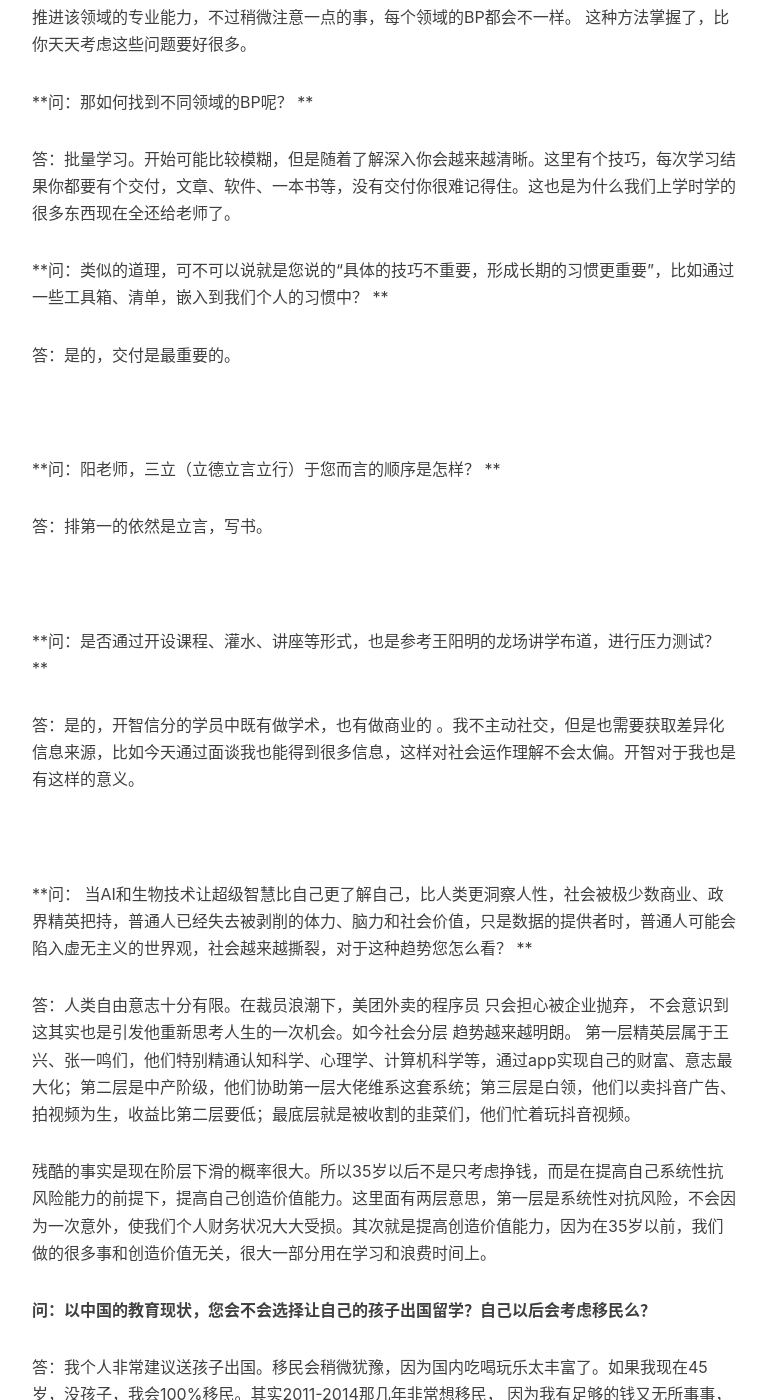
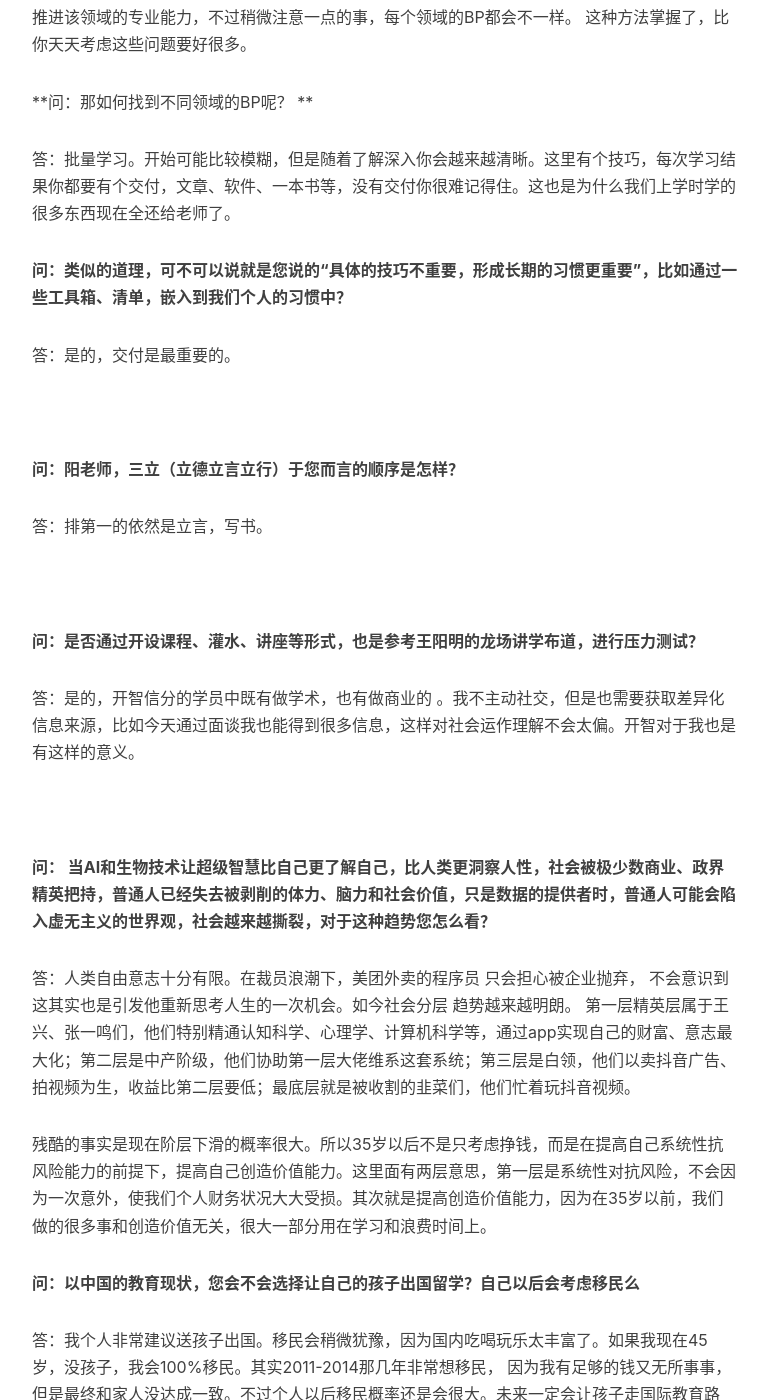
Before and after one commit to kiaorahao/hao.github.io, a Jekyll site: the page built from _posts/2019-02-19-Yang_QA.md, in a window 1280 px wide and 1400 px high, scrolled down 1843 px. Shown: the whole window, without its empty margins (233-1001 px from the left). Built offline with Jekyll 4.4.1, drawn with Linux system fonts in a browser that asks for light colours; nearby versions of some CDN libraries; comment, search, counter and statistics services are not loaded; some of the changed text lies outside the part shown.

Commit message:
190426
190426

```diff
--- a/_posts/2019-02-19-Yang_QA.md
+++ b/_posts/2019-02-19-Yang_QA.md
@@ -33,13 +33,13 @@ tags:
 答：批量学习。开始可能比较模糊，但是随着了解深入你会越来越清晰。这里有个技巧，每次学习结果你都要有个交付，文章、软件、一本书等，没有交付你很难记得住。这也是为什么我们上学时学的很多东西现在全还给老师了。
 <br>
 
-**问：类似的道理，可不可以说就是您说的“具体的技巧不重要，形成长期的习惯更重要”，比如通过一些工具箱、清单，嵌入到我们个人的习惯中？ **
+**问：类似的道理，可不可以说就是您说的“具体的技巧不重要，形成长期的习惯更重要”，比如通过一些工具箱、清单，嵌入到我们个人的习惯中？**
 
 答：是的，交付是最重要的。
 
 <br>
 
-**问：阳老师，三立（立德立言立行）于您而言的顺序是怎样？ **
+**问：阳老师，三立（立德立言立行）于您而言的顺序是怎样？**
 
 
 
@@ -47,7 +47,7 @@ tags:
 
 <br>
 
-**问：是否通过开设课程、灌水、讲座等形式，也是参考王阳明的龙场讲学布道，进行压力测试？ **
+**问：是否通过开设课程、灌水、讲座等形式，也是参考王阳明的龙场讲学布道，进行压力测试？**
 
 
 
@@ -55,14 +55,14 @@ tags:
 
 <br>
 
-**问： 当AI和生物技术让超级智慧比自己更了解自己，比人类更洞察人性，社会被极少数商业、政界精英把持，普通人已经失去被剥削的体力、脑力和社会价值，只是数据的提供者时，普通人可能会陷入虚无主义的世界观，社会越来越撕裂，对于这种趋势您怎么看？ **
+**问： 当AI和生物技术让超级智慧比自己更了解自己，比人类更洞察人性，社会被极少数商业、政界精英把持，普通人已经失去被剥削的体力、脑力和社会价值，只是数据的提供者时，普通人可能会陷入虚无主义的世界观，社会越来越撕裂，对于这种趋势您怎么看？**
 
 答：人类自由意志十分有限。在裁员浪潮下，美团外卖的程序员 只会担心被企业抛弃， 不会意识到这其实也是引发他重新思考人生的一次机会。如今社会分层 趋势越来越明朗。 第一层精英层属于王兴、张一鸣们，他们特别精通认知科学、心理学、计算机科学等，通过app实现自己的财富、意志最大化；第二层是中产阶级，他们协助第一层大佬维系这套系统；第三层是白领，他们以卖抖音广告、拍视频为生，收益比第二层要低；最底层就是被收割的韭菜们，他们忙着玩抖音视频。
 
 残酷的事实是现在阶层下滑的概率很大。所以35岁以后不是只考虑挣钱，而是在提高自己系统性抗风险能力的前提下，提高自己创造价值能力。这里面有两层意思，第一层是系统性对抗风险，不会因为一次意外，使我们个人财务状况大大受损。其次就是提高创造价值能力，因为在35岁以前，我们做的很多事和创造价值无关，很大一部分用在学习和浪费时间上。
 <br>
 
-**问：以中国的教育现状，您会不会选择让自己的孩子出国留学？自己以后会考虑移民么？**
+**问：以中国的教育现状，您会不会选择让自己的孩子出国留学？自己以后会考虑移民么**
 
 
 
@@ -70,7 +70,7 @@ tags:
 另外，孩子上高中之前都可以在国内读，因为孩子更在乎的是稳定的朋友圈。上高中以后，心智会比较成熟，这样出国没大问题。同时孩子之前 在中国因为经过激烈竞争的洗礼，再出国就可以降维打击。很多中国学渣去美国就变身学霸了。另外， 未来大概率他还会要回国挣钱，这样还会保有人脉。我个人 初中、高中人脉可以，大学人脉一般。但是这个会因人而异，我爱人大学同学关系就很好。
 <br>
 
-**问： 阳老师对于国内的国际教育发展怎么看？ **
+**问： 阳老师对于国内的国际教育发展怎么看？**
 
 答： 不同于绘本教育是红海，国际高中和职业教育都会是小趋势。 国际学校只要能拿到执照，不太可能会亏本，但是拿审批有难度。
 少儿绘本，客单不容易上去，这样小打小闹的系统性抗风险能力会急剧下降。另外，做教育优质产品的代理，只要牢牢把握渠道，也会有很大发展。但是这个更适合互联网行业这类非常擅长该领域的公司。
```
